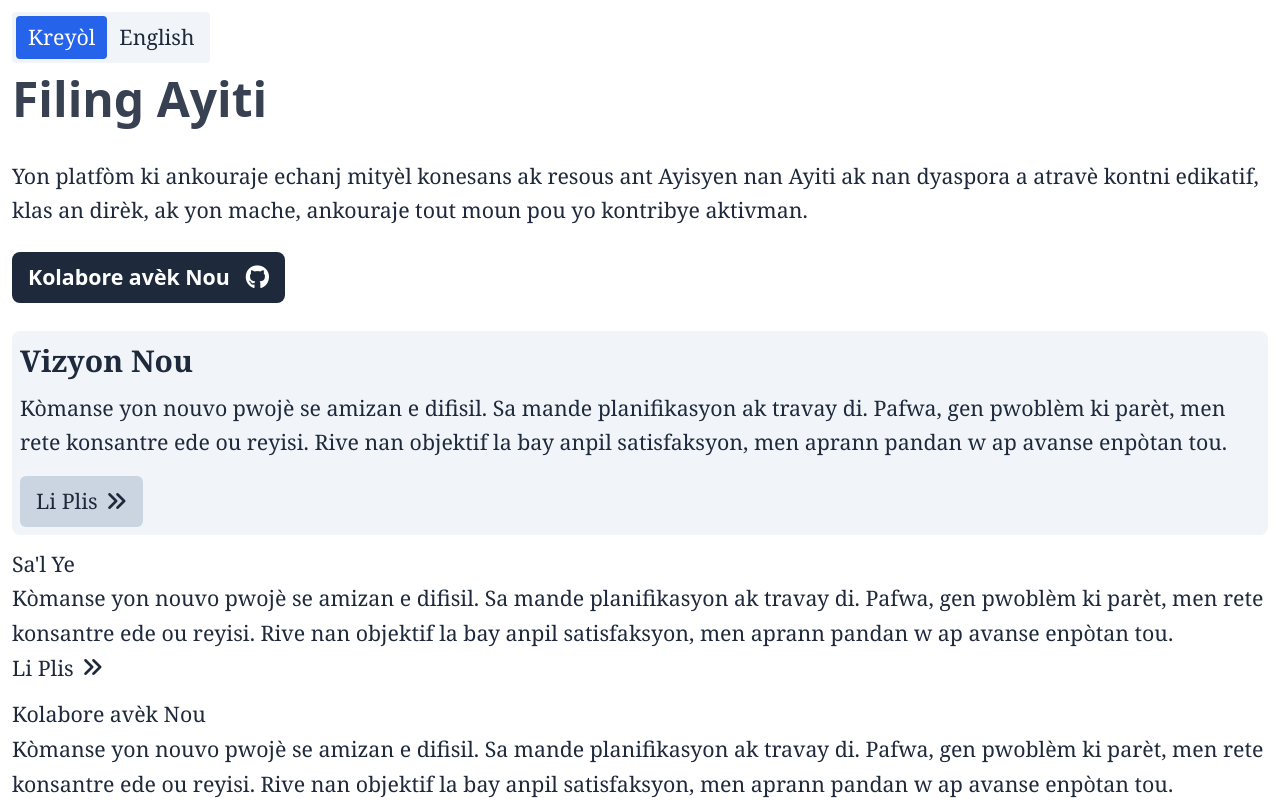
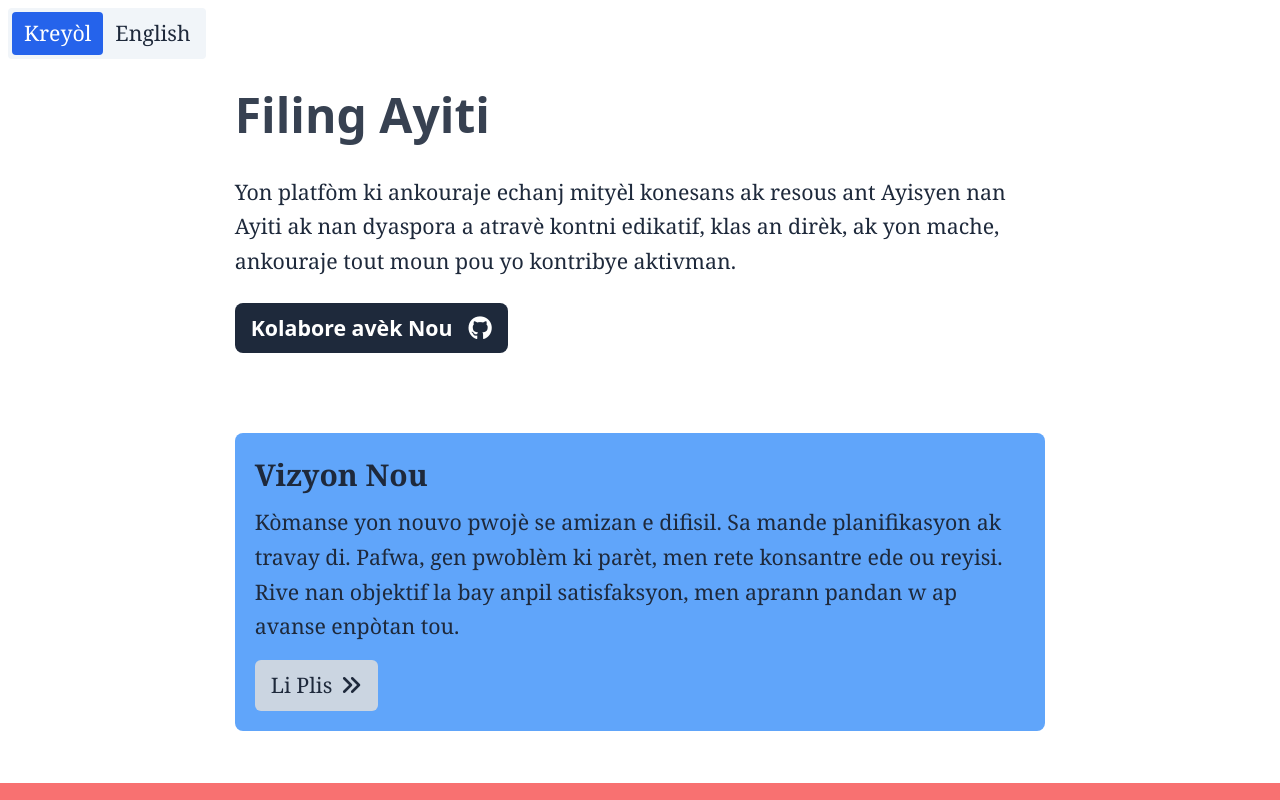
Before and after one commit to wfleu445/feeling-haiti-project, a SvelteKit app in the folder landing-page/: page / in a window 1280 px wide. Built offline with nearby package versions, Linux system fonts and the light colour scheme.

Commit message:
feat: Adjust more colors

```diff
--- a/landing-page/src/routes/+page.svelte
+++ b/landing-page/src/routes/+page.svelte
@@ -58,16 +58,19 @@
 {/snippet}
 
 <div
-	class="flex grow flex-col gap-3 overflow-auto p-3 font-serif text-[16pt] leading-relaxed text-slate-800"
+	class="flex grow flex-col gap-3 overflow-auto font-serif text-[16pt] leading-relaxed text-slate-800 [&_.w-restricted]:max-w-[38em]"
 >
+	<div class="flex p-2">
 		<Switch
 			options={languageOptions}
 			getOptionValue={(option) => option.code}
 			getOptionLabel={(option) => option.displayName}
 			bind:value={selectedLanguage}
 		/>
+	</div>
 	<!--Hero-->
-	<div class="grid grid-flow-row-dense gap-2">
+	<div class="flex w-full justify-center p-3">
+		<div class="w-restricted grid grid-flow-row-dense gap-2">
 			<span class="pb-2 font-sans text-5xl font-semibold text-gray-700">Filing Ayiti</span>
 			<enhanced:img
 				src="/static/hero.jpg"
@@ -86,9 +89,11 @@
 				<i class="fa-brands fa-github text-2xl"></i>
 			</a>
 		</div>
+	</div>
 	<!--Proposal-->
+	<div class="flex w-full justify-center px-3 py-10">
 		<div
-		class="rounded-lg bg-slate-100 p-2 [&_.header]:pb-3 [&_.header]:pt-1 [&_.header]:text-3xl [&_.header]:font-semibold [&_.long-description]:pt-4 [&_button]:mt-4 [&_button]:w-fit [&_button]:rounded-md [&_button]:bg-slate-300 [&_button]:px-4 [&_button]:py-2"
+			class="w-restricted flex justify-center rounded-lg bg-blue-400 p-5 [&_.header]:pb-3 [&_.header]:pt-1 [&_.header]:text-3xl [&_.header]:font-semibold [&_.long-description]:pt-4 [&_button]:mt-4 [&_button]:w-fit [&_button]:rounded-md [&_button]:bg-slate-300 [&_button]:px-4 [&_button]:py-2"
 		>
 			{@render expandingSection(
 				'intro',
@@ -97,8 +102,12 @@
 				homePageTranslations.sections.intro.longDescription[selectedLanguage]
 			)}
 		</div>
+	</div>
 	<!--Features Lookout-->
-	<div>
+	<div class="flex w-full justify-center bg-red-400 py-10">
+		<div
+			class="w-restricted p-5 [&_.header]:pb-3 [&_.header]:pt-1 [&_.header]:text-3xl [&_.header]:font-semibold [&_.long-description]:pt-4 [&_button]:mt-4 [&_button]:w-fit [&_button]:rounded-md [&_button]:bg-slate-300 [&_button]:px-4 [&_button]:py-2"
+		>
 			{@render expandingSection(
 				'features',
 				homePageTranslations.sections.features.title[selectedLanguage],
@@ -106,13 +115,18 @@
 				homePageTranslations.sections.features.longDescription[selectedLanguage]
 			)}
 		</div>
+	</div>
 	<!--Call to action-->
-	<div>
+	<div class="flex w-full justify-center py-10">
+		<div
+			class="w-restricted px-5 pb-5 [&_.header]:pb-3 [&_.header]:pt-1 [&_.header]:text-3xl [&_.header]:font-semibold [&_.long-description]:pt-4 [&_button]:mt-4 [&_button]:w-fit [&_button]:rounded-md [&_button]:bg-slate-300 [&_button]:px-4 [&_button]:py-2"
+		>
 			{@render expandingSection(
-			'features',
+				'cta',
 				homePageTranslations.sections.cta.title[selectedLanguage],
 				homePageTranslations.sections.cta.shortDescription[selectedLanguage],
 				homePageTranslations.sections.cta.longDescription[selectedLanguage]
 			)}
 		</div>
 	</div>
+</div>
```
Lines whose indentation alone changed are shown as unchanged.
